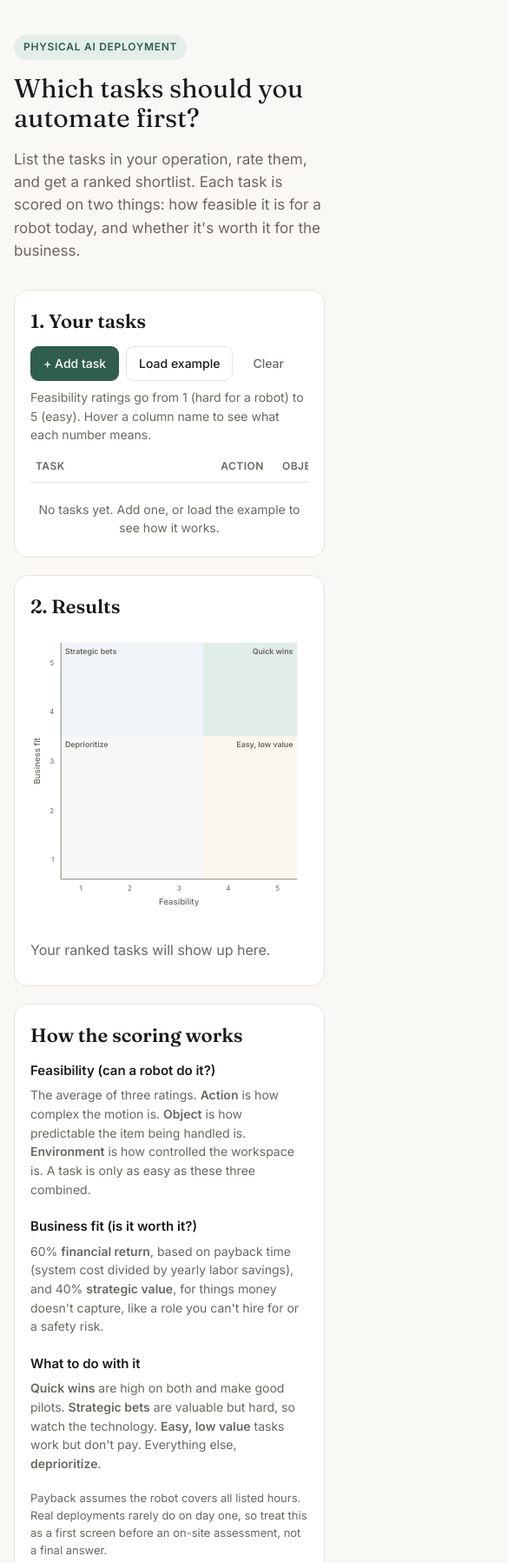
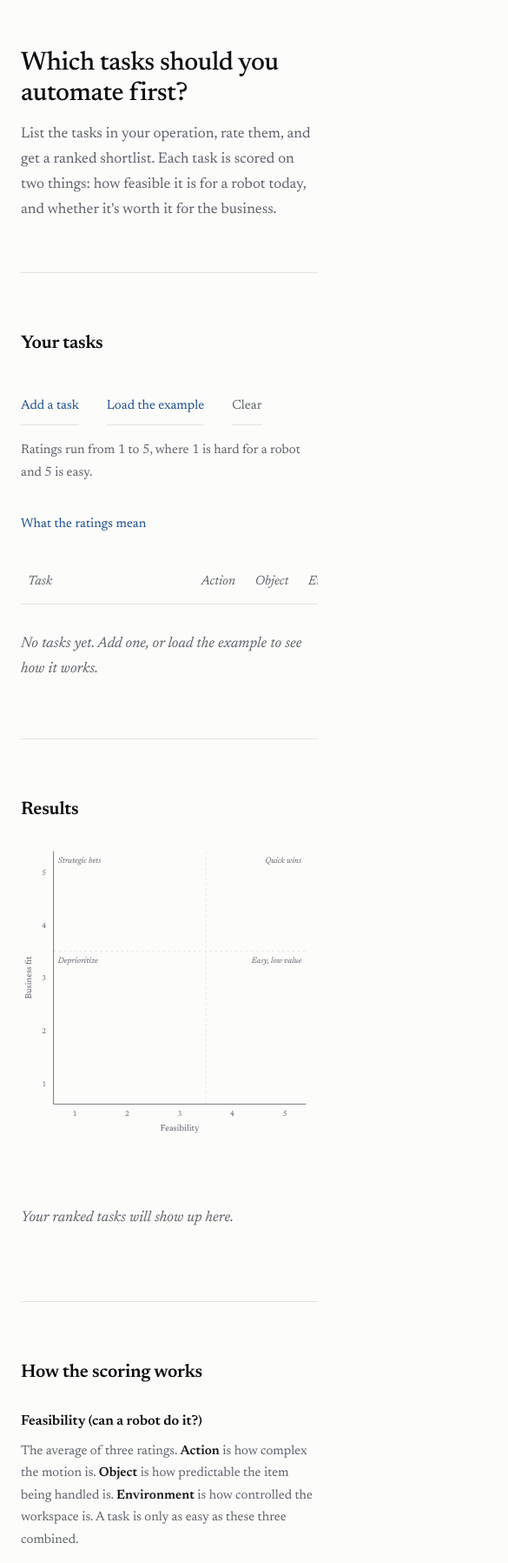
Before and after one commit to cykim5/automation-assessment, a plain HTML site: page index.html in a window 390 px wide. Shown: the top 1797 px of the page at 87% size, 585 px wide, since content can reach past the window. Drawn offline with Linux system fonts and the light colour scheme.

Commit message:
Redesign: one typeface, no cards, groups named rather than coloured
Same cleanup as the payback calculator, so the two read as one hand.
Gone: the PHYSICAL AI DEPLOYMENT pill, the rounded bordered panels,
the filled primary button, the uppercase letterspaced table headers,
and the second typeface. Newsreader throughout, paper and ink,
hairline rules between sections, buttons that read as links.

Two real fixes underneath the styling.

The rating scales were explained in title attributes, which never
appear on a touch screen and are skipped by most screen readers, and
the hint told people to hover. They are written out now in a details
block anyone can open, and the headers carry scope.

The quadrant chart tinted four regions and coloured the dots to
match, which carried the grouping in colour alone and then said it
twice. The quadrants are split by dashed lines and named in their
corners, the dots are all one colour, and the ranking names each
group in words.

Checked at 375 and 1280, light and dark, example data loaded, 44px
targets on every control, no horizontal scroll.

```diff
--- a/index.html
+++ b/index.html
@@ -7,40 +7,60 @@
   <meta name="description" content="Score which tasks in a small manufacturing operation are worth automating with robots, and in what order.">
   <link rel="preconnect" href="https://fonts.googleapis.com">
   <link rel="preconnect" href="https://fonts.gstatic.com" crossorigin>
-  <link href="https://fonts.googleapis.com/css2?family=Fraunces:opsz,wght@9..144,400;9..144,600&family=Inter:wght@400;500;600&display=swap" rel="stylesheet">
+  <link href="https://fonts.googleapis.com/css2?family=Newsreader:ital,opsz,wght@0,6..72,400;0,6..72,500;0,6..72,600;1,6..72,400&display=swap" rel="stylesheet">
   <link rel="stylesheet" href="style.css">
 </head>
 <body>
   <main class="wrap">
     <header class="intro">
-      <p class="eyebrow">Physical AI deployment</p>
       <h1>Which tasks should you automate first?</h1>
       <p class="lede">List the tasks in your operation, rate them, and get a ranked shortlist. Each task is scored on two things: how feasible it is for a robot today, and whether it's worth it for the business.</p>
     </header>
 
-    <section class="panel">
-      <div class="panel-head">
-        <h2>1. Your tasks</h2>
+    <section class="block">
+      <div class="block-head">
+        <h2>Your tasks</h2>
         <div class="row-actions">
-          <button id="add" class="btn primary" type="button">+ Add task</button>
-          <button id="example" class="btn" type="button">Load example</button>
+          <button id="add" class="btn" type="button">Add a task</button>
+          <button id="example" class="btn" type="button">Load the example</button>
           <button id="clear" class="btn ghost" type="button">Clear</button>
         </div>
       </div>
-      <p class="hint">Feasibility ratings go from 1 (hard for a robot) to 5 (easy). Hover a column name to see what each number means.</p>
+      <p class="hint">Ratings run from 1 to 5, where 1 is hard for a robot and 5 is easy.</p>
+
+      <details class="key">
+        <summary>What the ratings mean</summary>
+        <dl>
+          <dt>Action</dt>
+          <dd>1 is fine dexterity, force feedback and many steps. 5 is a simple repetitive motion like pick and place.</dd>
+          <dt>Object</dt>
+          <dd>1 is soft, deformable or highly varied items. 5 is rigid, uniform parts in known positions.</dd>
+          <dt>Environment</dt>
+          <dd>1 is cluttered, changing and shared with people. 5 is a fixed cell with consistent lighting and layout.</dd>
+          <dt>Hours a week</dt>
+          <dd>Labor hours spent on this task per week, across all shifts.</dd>
+          <dt>Cost an hour</dt>
+          <dd>Fully loaded cost per labor hour, wage plus benefits.</dd>
+          <dt>System cost</dt>
+          <dd>Estimated installed cost of the robot system, including integration.</dd>
+          <dt>Strategic</dt>
+          <dd>1 is nice to have. 5 solves a hiring, safety or quality problem the business already cares about.</dd>
+        </dl>
+      </details>
+
       <div class="table-scroll">
         <table id="tasks">
           <thead>
             <tr>
-              <th>Task</th>
-              <th title="1 = fine dexterity, force feedback, many steps. 5 = simple, repetitive motion like pick and place.">Action</th>
-              <th title="1 = soft, deformable, or highly varied items. 5 = rigid, uniform parts in known positions.">Object</th>
-              <th title="1 = cluttered, changing, shared with people. 5 = fixed cell, consistent lighting and layout.">Environment</th>
-              <th title="Labor hours spent on this task per week, across all shifts.">Hrs/week</th>
-              <th title="Fully loaded cost per labor hour (wage plus benefits).">$/hr</th>
-              <th title="Estimated installed cost of the robot system, including integration.">System $</th>
-              <th title="1 = nice to have. 5 = solves a hiring, safety, or quality problem the business cares about.">Strategic</th>
-              <th></th>
+              <th scope="col">Task</th>
+              <th scope="col">Action</th>
+              <th scope="col">Object</th>
+              <th scope="col">Environment</th>
+              <th scope="col">Hours a week</th>
+              <th scope="col">Cost an hour</th>
+              <th scope="col">System cost</th>
+              <th scope="col">Strategic</th>
+              <th scope="col"><span class="visually-hidden">Remove</span></th>
             </tr>
           </thead>
           <tbody></tbody>
@@ -49,8 +69,8 @@
       <p id="empty" class="empty">No tasks yet. Add one, or load the example to see how it works.</p>
     </section>
 
-    <section class="panel">
-      <h2>2. Results</h2>
+    <section class="block">
+      <h2>Results</h2>
       <div class="results">
         <div class="chart-box">
           <svg id="chart" viewBox="0 0 400 400" role="img" aria-label="Tasks plotted by feasibility and business fit"></svg>
@@ -59,7 +79,7 @@
       </div>
     </section>
 
-    <section class="panel method">
+    <section class="block method">
       <h2>How the scoring works</h2>
       <div class="method-grid">
         <div>
--- a/style.css
+++ b/style.css
@@ -1,145 +1,221 @@
+/* One typeface, hairline rules instead of cards, and groups named in
+   words rather than in colour. Matches cykim5.github.io. */
+
 :root {
-  --bg: #faf8f5;
-  --surface: #ffffff;
-  --text: #1c1b19;
-  --muted: #6b675f;
-  --line: #e7e2da;
-  --accent: #2f5d50;
-  --accent-soft: #e4eee9;
-  --win: #2f7d5b;
-  --bet: #3b6fb6;
-  --easy: #b7862a;
-  --low: #9a958c;
-  --serif: "Fraunces", Georgia, serif;
-  --sans: "Inter", system-ui, -apple-system, sans-serif;
+  --ink: #16181C;
+  --ink-strong: #0B0C0E;
+  --ink-muted: #5C6169;
+  --rule: #E3E2DE;
+  --paper: #FCFCFA;
+  --accent: #1A4D8F;
+
+  /* One typeface for every letter. Swap this line and the font link in
+     index.html to change the whole page. */
+  --font: "Newsreader", Georgia, "Times New Roman", serif;
+
+  --unit: 0.5rem;
+  --transition: 180ms ease;
 }
 
 @media (prefers-color-scheme: dark) {
   :root {
-    --bg: #141413;
-    --surface: #1d1c1a;
-    --text: #ecebe7;
-    --muted: #a19d94;
-    --line: #2e2c29;
-    --accent: #8fc4b2;
-    --accent-soft: #1f2d28;
-    --win: #5fbf8f;
-    --bet: #7aa7e6;
-    --easy: #d9ad55;
-    --low: #77736b;
+    --ink: #E6E5E1;
+    --ink-strong: #F5F4F1;
+    --ink-muted: #9B9A94;
+    --rule: #2B2C2E;
+    --paper: #131416;
+    --accent: #8FB4E0;
   }
 }
 
-* { box-sizing: border-box; }
+*, *::before, *::after { box-sizing: border-box; }
 
 body {
   margin: 0;
-  background: var(--bg);
-  color: var(--text);
-  font-family: var(--sans);
-  font-size: 16px;
-  line-height: 1.55;
+  background: var(--paper);
+  color: var(--ink);
+  font-family: var(--font);
+  font-size: 1.0625rem;
+  line-height: 1.7;
+  font-optical-sizing: auto;
   -webkit-font-smoothing: antialiased;
+  text-rendering: optimizeLegibility;
 }
 
-a { color: var(--accent); }
+a { color: var(--accent); text-underline-offset: 0.15em; }
 
-.wrap { max-width: 1040px; margin: 0 auto; padding: 0 24px; }
+.wrap { max-width: 64rem; margin: 0 auto; padding: 0 calc(var(--unit) * 4); }
 
-.intro { padding: 64px 0 32px; }
-.eyebrow {
-  display: inline-block; margin: 0 0 16px;
-  font-size: 12px; font-weight: 600; letter-spacing: .06em; text-transform: uppercase;
-  color: var(--accent); background: var(--accent-soft);
-  padding: 5px 11px; border-radius: 999px;
+.intro {
+  padding: calc(var(--unit) * 12) 0 calc(var(--unit) * 7);
+  border-bottom: 1px solid var(--rule);
 }
-h1 { font-family: var(--serif); font-weight: 400; font-size: clamp(30px, 5vw, 44px); line-height: 1.15; margin: 0 0 16px; }
-h2 { font-family: var(--serif); font-weight: 600; font-size: 22px; margin: 0 0 12px; }
-h3 { font-size: 15px; margin: 0 0 6px; }
-.lede { color: var(--muted); font-size: 17px; max-width: 680px; margin: 0; }
+h1 {
+  margin: 0 0 calc(var(--unit) * 2);
+  font-size: clamp(1.875rem, 4.5vw, 2.75rem);
+  font-weight: 500; line-height: 1.15; letter-spacing: -0.015em;
+  color: var(--ink-strong); max-width: 20ch;
+}
+.lede { margin: 0; max-width: 52ch; color: var(--ink-muted); }
 
-.panel {
-  background: var(--surface); border: 1px solid var(--line); border-radius: 16px;
-  padding: 24px; margin-bottom: 20px;
+h2 {
+  margin: 0 0 calc(var(--unit) * 2);
+  font-size: 1.3125rem; font-weight: 600; letter-spacing: -0.01em;
+  color: var(--ink-strong);
 }
-.panel-head { display: flex; flex-wrap: wrap; justify-content: space-between; align-items: center; gap: 12px; margin-bottom: 4px; }
-.panel-head h2 { margin: 0; }
-.row-actions { display: flex; flex-wrap: wrap; gap: 8px; }
-.hint { color: var(--muted); font-size: 14px; margin: 8px 0 16px; }
+h3 {
+  margin: 0 0 calc(var(--unit) * 1);
+  font-size: 1rem; font-weight: 600; color: var(--ink-strong);
+}
 
+/* Sections are separated by a rule, not boxed. */
+.block {
+  padding: calc(var(--unit) * 8) 0;
+  border-bottom: 1px solid var(--rule);
+}
+.block-head {
+  display: flex; flex-wrap: wrap; justify-content: space-between;
+  align-items: baseline; gap: calc(var(--unit) * 2);
+}
+.row-actions {
+  display: flex; flex-wrap: wrap;
+  gap: 0 calc(var(--unit) * 4);
+  /* The buttons carry a rule, so they need air before the hint under
+     them once they wrap onto their own line. */
+  margin-bottom: calc(var(--unit) * 2);
+}
+.hint { color: var(--ink-muted); font-size: 0.9375rem; margin: 0 0 calc(var(--unit) * 3); max-width: 60ch; }
+
+/* Buttons read as links with a rule under them, so nothing on the page
+   is a filled pill. */
 .btn {
-  font: inherit; font-size: 14px; font-weight: 500; cursor: pointer;
-  padding: 8px 14px; border-radius: 9px;
-  border: 1px solid var(--line); background: var(--surface); color: var(--text);
+  font: inherit; font-size: 0.9375rem; cursor: pointer;
+  background: none; border: 0;
+  padding: calc(var(--unit) * 1) 0;
+  min-height: 2.75rem;
+  color: var(--accent);
+  border-bottom: 1px solid var(--rule);
+  transition: border-color var(--transition);
 }
-.btn:hover { border-color: var(--muted); }
-.btn.primary { background: var(--accent); border-color: var(--accent); color: var(--bg); }
-.btn.ghost { border-color: transparent; color: var(--muted); }
+.btn:hover { border-bottom-color: var(--accent); }
+.btn.ghost { color: var(--ink-muted); }
+.btn.ghost:hover { border-bottom-color: var(--ink-muted); }
+.btn:focus-visible { outline: 2px solid var(--accent); outline-offset: 3px; }
+
+/* ------------------------------------------------------- rating key
+   The ratings used to be explained in title attributes, which never
+   appear on a touch screen and are skipped by most screen readers.
+   They are written out here instead, open to anyone who wants them. */
+.key { margin: 0 0 calc(var(--unit) * 4); font-size: 0.9375rem; }
+.key > summary {
+  cursor: pointer; color: var(--accent);
+  padding: calc(var(--unit) * 1) 0; min-height: 2.75rem;
+  display: flex; align-items: center;
+}
+.key > summary:focus-visible { outline: 2px solid var(--accent); outline-offset: 3px; }
+.key dl {
+  margin: calc(var(--unit) * 1) 0 0; padding: calc(var(--unit) * 3) 0 0;
+  border-top: 1px solid var(--rule);
+  display: grid; grid-template-columns: 9rem minmax(0, 1fr);
+  gap: calc(var(--unit) * 1.5) calc(var(--unit) * 4);
+}
+.key dt { font-weight: 600; color: var(--ink-strong); }
+.key dd { margin: 0; color: var(--ink-muted); }
+
+/* ------------------------------------------------------------ table */
+.visually-hidden {
+  position: absolute; width: 1px; height: 1px;
+  margin: -1px; padding: 0; overflow: hidden;
+  clip: rect(0 0 0 0); clip-path: inset(50%); white-space: nowrap;
+}
 
 .table-scroll { overflow-x: auto; }
-table { width: 100%; border-collapse: collapse; min-width: 820px; }
+table { width: 100%; border-collapse: collapse; min-width: 52rem; }
 th {
-  text-align: left; font-size: 12px; font-weight: 600; color: var(--muted);
-  text-transform: uppercase; letter-spacing: .04em;
-  padding: 0 6px 8px; border-bottom: 1px solid var(--line); cursor: help;
+  text-align: left; font-size: 0.9375rem; font-weight: 400; font-style: italic;
+  color: var(--ink-muted);
+  padding: 0 calc(var(--unit) * 1) calc(var(--unit) * 1.5);
+  border-bottom: 1px solid var(--rule);
 }
-th:first-child { width: 26%; }
-td { padding: 6px; border-bottom: 1px solid var(--line); }
+th:first-child { width: 24%; }
+td { padding: calc(var(--unit) * 1) calc(var(--unit) * 1); border-bottom: 1px solid var(--rule); }
+
 input, select {
-  font: inherit; font-size: 14px; width: 100%;
-  padding: 7px 8px; border-radius: 7px;
-  border: 1px solid var(--line); background: var(--bg); color: var(--text);
+  font: inherit; font-size: 0.9375rem; width: 100%;
+  color: var(--ink-strong); background: transparent;
+  border: 0; border-bottom: 1px solid transparent;
+  padding: calc(var(--unit) * 1) 0;
+  min-height: 2.75rem;
+  transition: border-color var(--transition);
 }
-input:focus, select:focus { outline: 2px solid var(--accent); outline-offset: -1px; }
+input[type="number"] { font-variant-numeric: tabular-nums; -moz-appearance: textfield; }
+input[type="number"]::-webkit-outer-spin-button,
+input[type="number"]::-webkit-inner-spin-button { -webkit-appearance: none; margin: 0; }
+input:hover, select:hover { border-bottom-color: var(--rule); }
+input:focus-visible, select:focus-visible { outline: 2px solid var(--accent); outline-offset: 2px; }
+input::placeholder { color: var(--ink-muted); font-style: italic; }
+
 .remove {
-  font-size: 20px; line-height: 1; cursor: pointer;
-  background: none; border: 0; color: var(--muted); padding: 4px 8px;
+  font-size: 1.375rem; line-height: 1; cursor: pointer;
+  background: none; border: 0; color: var(--ink-muted);
+  min-width: 2.75rem; min-height: 2.75rem;
+  transition: color var(--transition);
 }
-.remove:hover { color: var(--text); }
-.empty { color: var(--muted); font-size: 14px; text-align: center; padding: 20px 0 4px; margin: 0; }
+.remove:hover { color: var(--ink-strong); }
+.remove:focus-visible { outline: 2px solid var(--accent); outline-offset: 2px; }
+.empty { color: var(--ink-muted); font-style: italic; padding: calc(var(--unit) * 4) 0 0; margin: 0; }
 
-.results { display: grid; grid-template-columns: minmax(0, 1fr) minmax(0, 1fr); gap: 24px; align-items: start; }
+/* ---------------------------------------------------------- results */
+.results {
+  display: grid; grid-template-columns: minmax(0, 24rem) minmax(0, 1fr);
+  gap: calc(var(--unit) * 8); align-items: start;
+}
 .chart-box svg { width: 100%; height: auto; display: block; }
-.quad { opacity: .08; }
-.q-win { fill: var(--win); opacity: .14; }
-.q-bet { fill: var(--bet); }
-.q-easy { fill: var(--easy); }
-.q-low { fill: var(--low); }
-.qlabel { font-size: 11px; font-weight: 600; fill: var(--muted); }
-.axis { stroke: var(--muted); stroke-width: 1; }
-.alabel { font-size: 12px; font-weight: 500; fill: var(--muted); }
-.tick { font-size: 10px; fill: var(--muted); }
-.dot circle { stroke: var(--surface); stroke-width: 2; }
-.dot text { font-size: 10px; font-weight: 600; fill: #fff; pointer-events: none; }
-.dot.g-win circle { fill: var(--win); }
-.dot.g-bet circle { fill: var(--bet); }
-.dot.g-easy circle { fill: var(--easy); }
-.dot.g-low circle { fill: var(--low); }
 
-.ranking { margin: 0; padding-left: 22px; }
-.ranking li { padding: 10px 0; border-bottom: 1px solid var(--line); }
+/* The quadrants are named in text and separated by lines. Four fills
+   and four dot colours said the same thing again, in colour only. */
+.divider { stroke: var(--rule); stroke-width: 1; stroke-dasharray: 3 4; }
+.qlabel { font-size: 11px; font-style: italic; fill: var(--ink-muted); font-family: var(--font); }
+.axis { stroke: var(--ink-muted); stroke-width: 1; }
+.alabel { font-size: 12px; fill: var(--ink-muted); font-family: var(--font); }
+.tick { font-size: 10px; fill: var(--ink-muted); font-family: var(--font); }
+.dot circle { fill: var(--accent); stroke: var(--paper); stroke-width: 2; }
+.dot text { font-size: 10px; font-weight: 600; fill: var(--paper); font-family: var(--font); pointer-events: none; }
+
+.ranking { margin: 0; padding-left: calc(var(--unit) * 3); }
+.ranking li { padding: calc(var(--unit) * 2) 0; border-bottom: 1px solid var(--rule); }
 .ranking li:last-child { border-bottom: 0; }
-.ranking li::marker { color: var(--muted); font-weight: 600; }
-.ranking .none { list-style: none; margin-left: -22px; color: var(--muted); }
-.rank-top { display: flex; justify-content: space-between; gap: 10px; align-items: center; }
-.rank-name { font-weight: 600; }
-.rank-meta { color: var(--muted); font-size: 13px; margin-top: 2px; }
-.tag { font-size: 12px; font-weight: 600; padding: 3px 9px; border-radius: 999px; white-space: nowrap; color: #fff; }
-.tag.g-win { background: var(--win); }
-.tag.g-bet { background: var(--bet); }
-.tag.g-easy { background: var(--easy); }
-.tag.g-low { background: var(--low); }
+.ranking li::marker { color: var(--ink-muted); }
+.ranking .none { list-style: none; margin-left: calc(var(--unit) * -3); color: var(--ink-muted); font-style: italic; }
+.rank-top { display: flex; justify-content: space-between; gap: calc(var(--unit) * 2); align-items: baseline; }
+.rank-name { font-weight: 600; color: var(--ink-strong); }
+.rank-meta { color: var(--ink-muted); font-size: 0.875rem; font-variant-numeric: tabular-nums; }
+.tag { font-size: 0.875rem; font-style: italic; color: var(--ink-muted); white-space: nowrap; }
 
-.method-grid { display: grid; grid-template-columns: repeat(3, 1fr); gap: 20px; margin-top: 8px; }
-.method p { color: var(--muted); font-size: 14px; margin: 0; }
-.method .fine { margin-top: 18px; font-size: 13px; }
+/* ----------------------------------------------------------- method */
+.method-grid {
+  display: grid; grid-template-columns: repeat(3, minmax(0, 1fr));
+  gap: calc(var(--unit) * 6);
+  margin-top: calc(var(--unit) * 3);
+}
+.method p { color: var(--ink-muted); font-size: 0.9375rem; margin: 0; }
+.method strong { color: var(--ink); font-weight: 600; }
+.method .fine { margin-top: calc(var(--unit) * 5); font-style: italic; max-width: 70ch; }
 
-.footer { padding: 16px 0 40px; }
-.footer p { color: var(--muted); font-size: 13px; margin: 0; }
+.footer { padding: calc(var(--unit) * 6) 0 calc(var(--unit) * 10); }
+.footer p { color: var(--ink-muted); font-size: 0.9375rem; margin: 0; }
 
-@media (max-width: 760px) {
-  .wrap { padding: 0 16px; }
-  .intro { padding-top: 40px; }
-  .panel { padding: 18px; }
-  .results, .method-grid { grid-template-columns: 1fr; }
+@media (prefers-reduced-motion: reduce) {
+  *, *::before, *::after { transition-duration: 1ms !important; }
 }
+
+@media (max-width: 62rem) {
+  .results { grid-template-columns: 1fr; }
+  .method-grid { grid-template-columns: 1fr; gap: calc(var(--unit) * 4); }
+}
+@media (max-width: 34rem) {
+  .wrap { padding: 0 calc(var(--unit) * 3); }
+  .intro { padding-top: calc(var(--unit) * 7); }
+  .key dl { grid-template-columns: 1fr; gap: calc(var(--unit) * 0.5); }
+  .key dd { margin-bottom: calc(var(--unit) * 2); }
+}
```
Also changed, not shown: app.js (+5 -4 lines).
